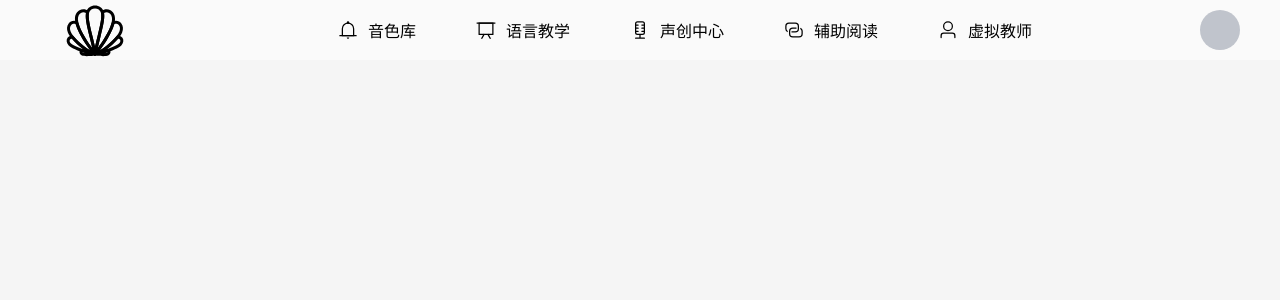
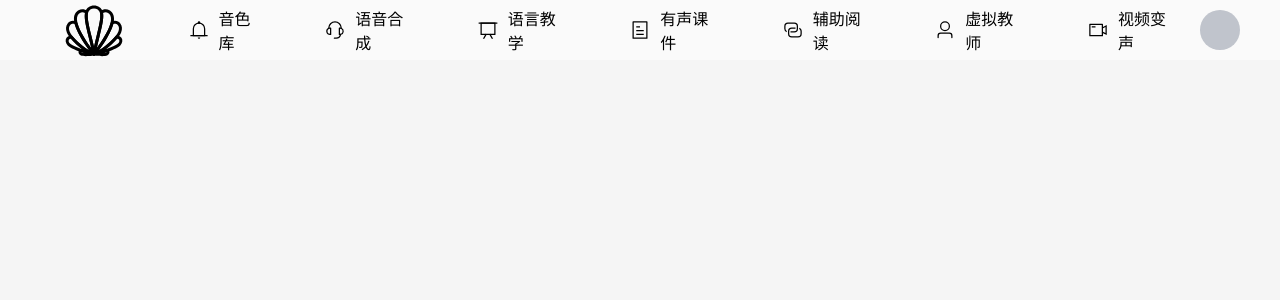
Before and after one commit to Demonor-alt/Sound, a Vue app: page /createbank/1 in a window 1280 px wide. Shown: the top 300 px of the page. Built offline with nearby package versions, Linux system fonts and the light colour scheme.

Commit message:
导航栏调整

```diff
--- a/src/views/Main.vue
+++ b/src/views/Main.vue
@@ -27,36 +27,21 @@
             </el-icon>模型收藏
           </div>
         </el-popover>
+        <div class="menu-item" :class="{ active: activeMenu === 'explanation' }" @click="setActive('explanation')">
+          <el-icon size="20">
+            <Service />
+          </el-icon>语音合成
+        </div>
         <div class="menu-item" :class="{ active: activeMenu === 'teach' }" @click="setActive('teach')">
           <el-icon size="20">
             <DataBoard />
           </el-icon>语言教学
         </div>
-
-        <el-popover placement="bottom" :width="170" trigger="hover">
-          <template #reference>
-            <div class="menu-item" :class="{ active: activeMenu === 'explanation' || activeMenu === 'courseware' || activeMenu === 'voice'}" @click="setActive('explanation')">
-              <el-icon size="20">
-                <Mic />
-              </el-icon>声创中心
-            </div>
-          </template>
-          <div class="submenu-item" @click="setActive('explanation')">
-            <el-icon size="20">
-            <Service />
-          </el-icon>语音讲解
-          </div>
-          <div class="submenu-item" @click="setActive('courseware')">
-            <el-icon size="20">
+        <div class="menu-item" :class="{ active: activeMenu === 'courseware' }" @click="setActive('courseware')">
+          <el-icon size="20">
             <Tickets />
           </el-icon>有声课件
-          </div>
-          <div class="submenu-item" @click="setActive('voice')">
-            <el-icon size="20">
-            <VideoCamera />
-          </el-icon>视频变声
-          </div>
-        </el-popover>
+        </div>
         <div class="menu-item" :class="{ active: activeMenu === 'assistant' }" @click="setActive('assistant')">
           <el-icon size="20">
             <Connection />
@@ -66,6 +51,11 @@
           <el-icon size="20">
             <User />
           </el-icon>虚拟教师
+        </div>
+        <div class="menu-item" :class="{ active: activeMenu === 'voice' }" @click="setActive('voice')">
+          <el-icon size="20">
+            <VideoCamera />
+          </el-icon>视频变声
         </div>
       </div>
       <el-avatar v-if="token.userImage !== ''" :src="token.userImage"  style="margin-right: 20px;"/>
@@ -82,7 +72,6 @@ import { ref } from 'vue';
 import { useRouter } from 'vue-router';
 import {
   Bell,
-  Mic,
   Service,
   DataBoard,
   Tickets,
```
